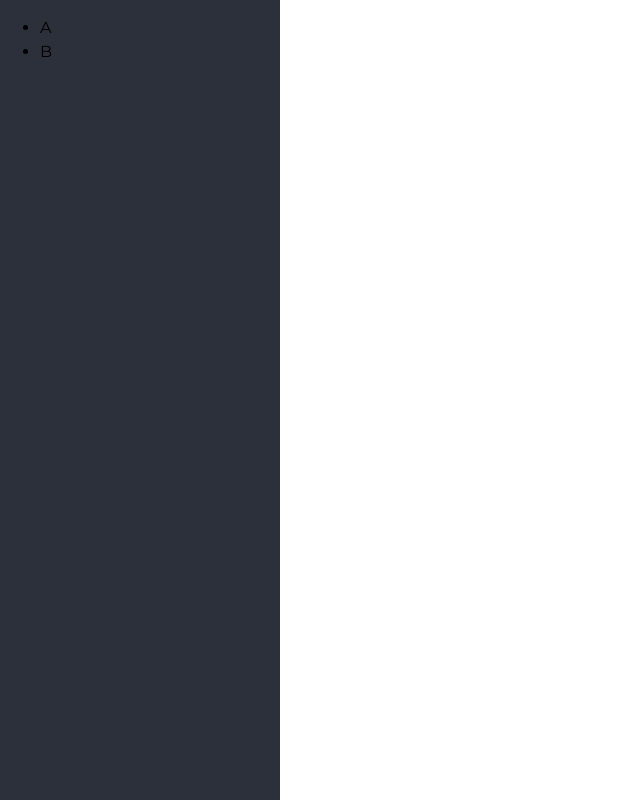
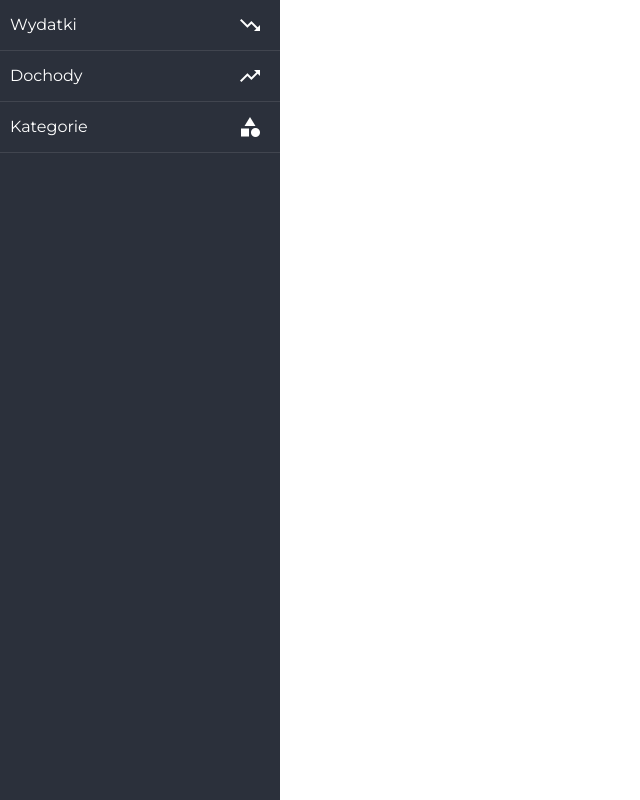
Before and after one commit to hitch90/home-budget-frontend, an Angular app: page / in a window 1280 px wide. Shown: the whole page, without its empty margins (0-640 px from the left). Built offline with nearby package versions, Linux system fonts and the light colour scheme.

Commit message:
Add menu icons

```diff
--- a/src/app/shared/nav/nav.component.html
+++ b/src/app/shared/nav/nav.component.html
@@ -1,10 +1,34 @@
 <nav class="nav">
-    <ul>
-        <li>
-            A
+    <ul class="nav__list">
+        <li class="nav__item">
+            <a href="#" class="nav__link">
+                <span>Wydatki</span>
+                <span class="nav__icon">
+                    <i class="material-icons">
+                        trending_down
+                    </i>
+                </span>
+            </a>
         </li>
-        <li>
-            B
+        <li class="nav__item">
+            <a href="#" class="nav__link">
+                <span>Dochody</span>
+                <span class="nav__icon">
+                    <i class="material-icons">
+                        trending_up
+                    </i>
+                </span>
+            </a>
+        </li>
+        <li class="nav__item">
+            <a href="#" class="nav__link">
+                <span>Kategorie</span>
+                <span class="nav__icon">
+                    <i class="material-icons">
+                        category
+                    </i>
+                </span>
+            </a>
         </li>
     </ul>
 </nav>
--- a/src/app/shared/nav/nav.component.scss
+++ b/src/app/shared/nav/nav.component.scss
@@ -9,4 +9,28 @@
     &:hover {
         left: 0;
     }
+    &__list {
+        margin: 0;
+        padding: 0;
+        list-style: none;
+    }
+    &__link {
+        display: flex;
+        align-items: center;
+        width: 100%;
+        padding: 0 0 0 10px;
+        color: #fff;
+        line-height: 50px;
+        text-decoration: none;
+        border-bottom: 1px solid rgba(255, 255, 255, 0.1);
+    }
+    &__icon {
+        width: 60px;
+        text-align: center;
+        margin: 0 0 0 auto;
+        i {
+            display: block;
+            line-height: 50px;
+        }
+    }
 }
```
